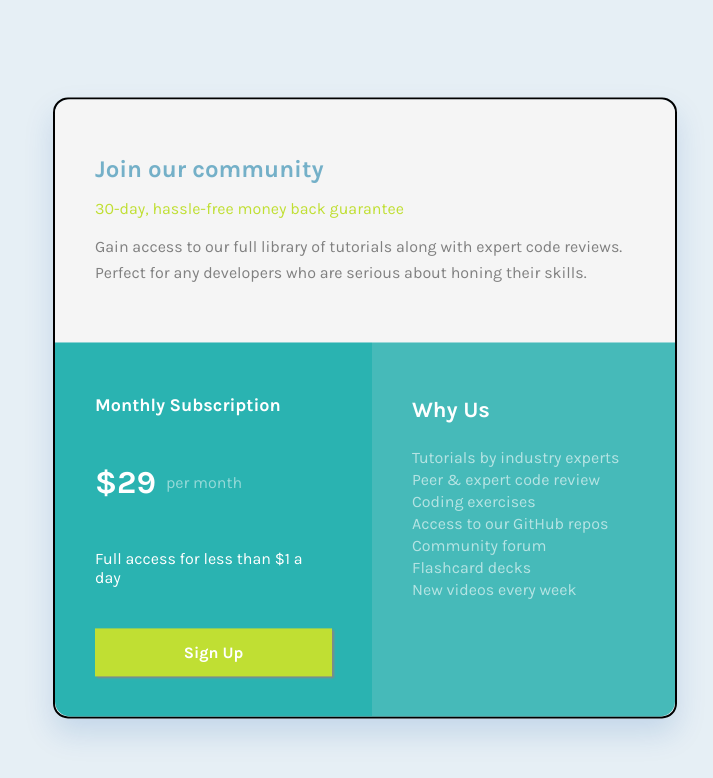
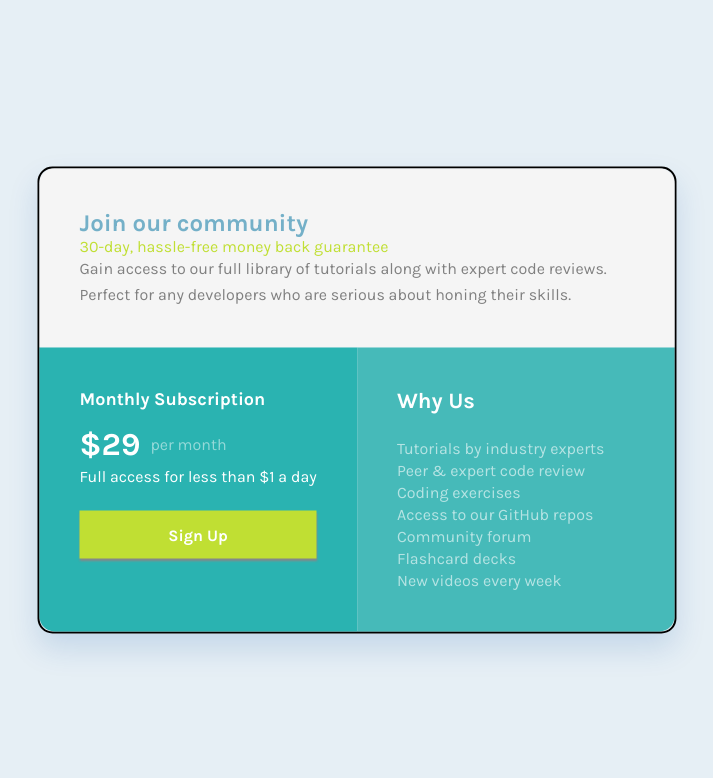
Before and after one commit to ariel055132/single-price-grid-component, a plain HTML site: page index.html in a window 1280 px wide. Shown: the whole page, without its empty margins (283-996 px from the left). Drawn offline with Linux system fonts and the light colour scheme.

Commit message:
margin of page = 0 for position adjustment

```diff
--- a/style.css
+++ b/style.css
@@ -1,4 +1,8 @@
 @import url("https://fonts.googleapis.com/css2?family=Karla:wght@400;700&display=swap");
+
+* {
+  margin: 0;
+}
 
 h1 {
   font-family: "Karla", sans-serif;
@@ -59,7 +63,6 @@ body {
     background-color: #2ab3b1;
     padding: 24px;
     flex: 1 1 0;
-    border-top-left-radius: 0%;
 }
 
 
@@ -103,7 +106,7 @@ body {
     font-size: 16px;
     font-weight: 700;
     margin-top: 25px;
-    box-shadow: 2px 2px 2px #888888;
+    box-shadow: 0px 2px 2px #888888;
 }
 
 
```
